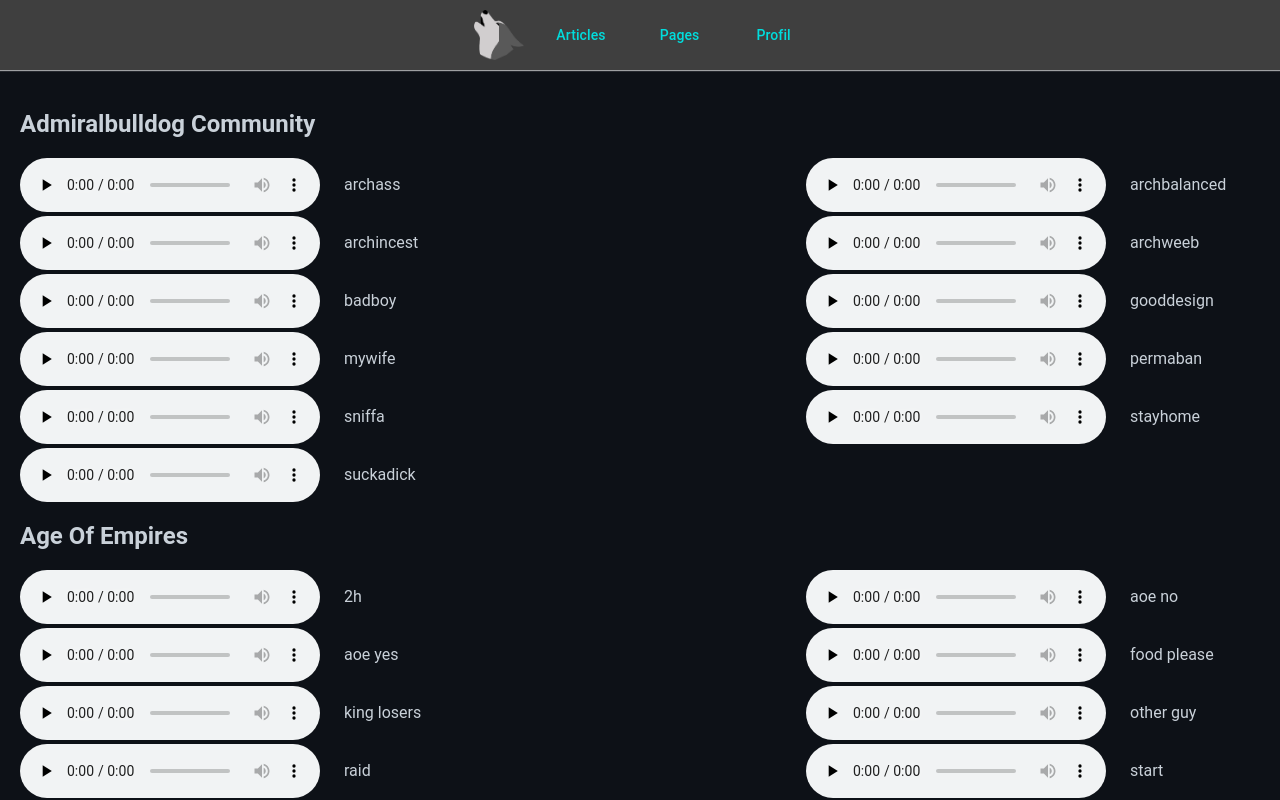
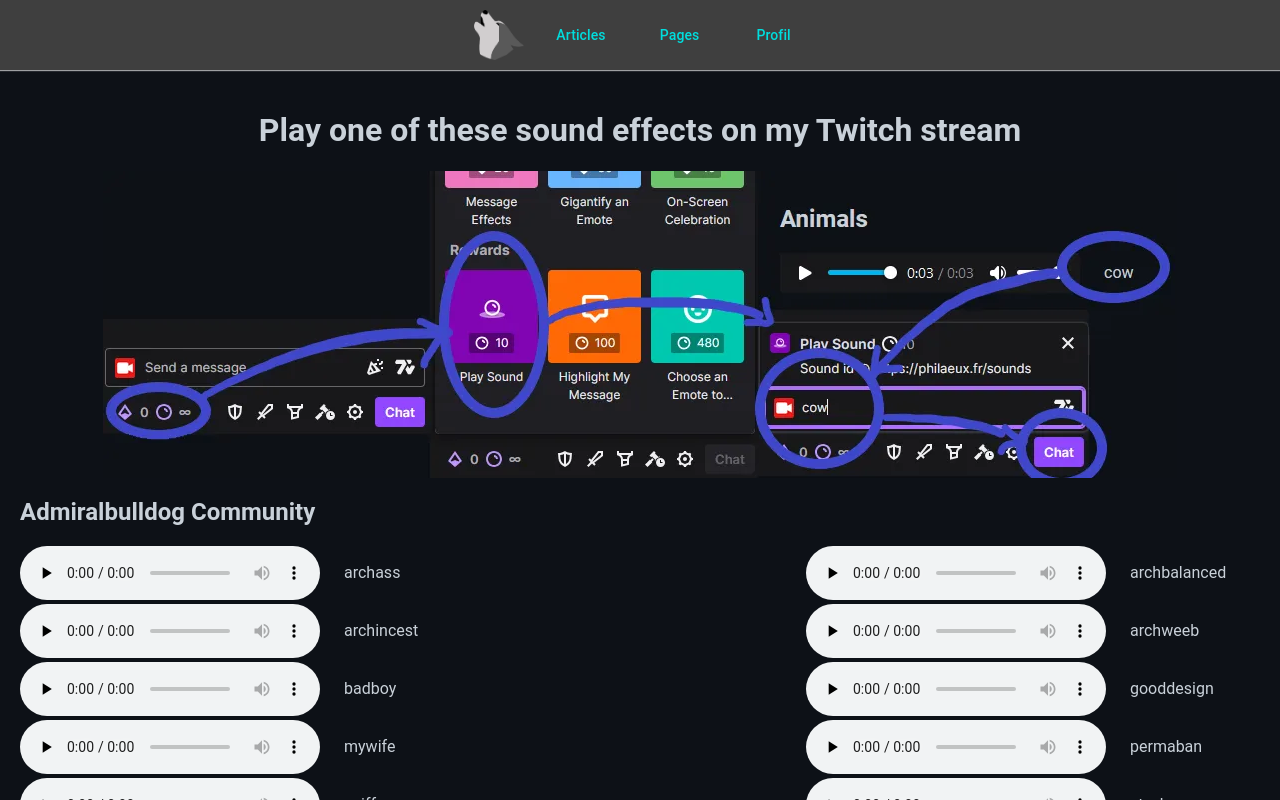
Before and after one commit to Philaeux/philaeux.github.io, an Angular app in the folder pblog/: page /sounds in a window 1280 px wide. Shown: the top 800 px of the page. Built offline with nearby package versions, Linux system fonts and the light colour scheme.

Commit message:
Add play sound tutorial

```diff
--- a/pblog/src/app/pages/sounds/sounds.component.html
+++ b/pblog/src/app/pages/sounds/sounds.component.html
@@ -1,3 +1,10 @@
+
+<div class="sound-tutorial"><h1>Play one of these sound effects on my Twitch stream</h1></div>
+
+<div class="sound-tutorial">
+    <img src="/static/img/sounds.webp">
+</div>
+
 @for(category of sounds.list; track $index) {
     <h2>{{capitalizeName(category.name)}}</h2>
     <div class="sound-list">
--- a/pblog/src/app/pages/sounds/sounds.component.scss
+++ b/pblog/src/app/pages/sounds/sounds.component.scss
@@ -1,3 +1,9 @@
+.sound-tutorial{
+    display:flex;
+    flex-direction: row;
+    justify-content: center;
+}
+
 .sound-list{
     display: flex;
     flex-wrap: wrap;
```
